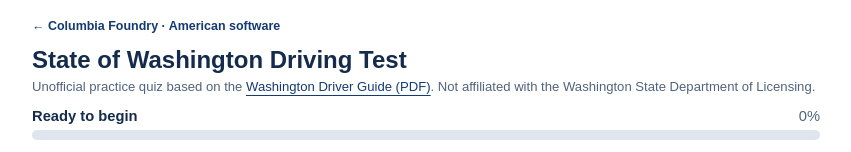
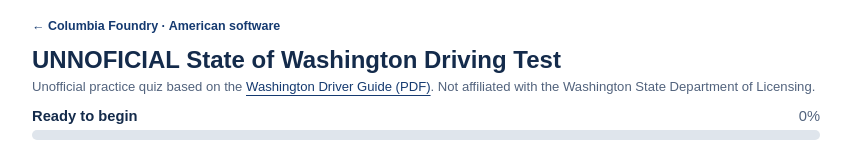
Before and after one commit to gregoftheweb/columbia-foundry-site, a plain HTML site: page quiz/index.html in a window 1280 px wide. Shown: the top 152 px of the page, without its empty margins (214-1065 px from the left). Drawn offline with Linux system fonts and the light colour scheme.

Commit message:
Label driving test as unofficial throughout site

```diff
--- a/quiz/index.html
+++ b/quiz/index.html
@@ -7,8 +7,8 @@
     <link rel="icon" href="/favicon.ico" sizes="any">
     <link rel="apple-touch-icon" href="/apple-touch-icon.png">
     <meta name="theme-color" content="#153a70">
-    <meta name="description" content="Unofficial 5- or 40-question practice quiz based on the Washington Driver Guide.">
-    <title>Washington Driving Practice Test</title>
+    <meta name="description" content="UNNOFICIAL State of Washington Driving Test. A 5- or 40-question practice quiz based on the Washington Driver Guide.">
+    <title>UNNOFICIAL State of Washington Driving Test</title>
     <style>
         :root {
             --bg: #f3f6f9;
@@ -271,7 +271,7 @@
 <body>
     <header>
         <div class="wrap">
-            <a class="quiz-brand" href="../index.html">← Columbia Foundry · American software</a><h1>State of Washington Driving Test</h1>
+            <a class="quiz-brand" href="../index.html">← Columbia Foundry · American software</a><h1>UNNOFICIAL State of Washington Driving Test</h1>
             <p class="disclaimer">Unofficial practice quiz based on the
                 <a href="https://dol.wa.gov/media/pdf/4745/driver-guidepdf/download?inline" rel="noopener"
                     target="_blank">Washington Driver Guide (PDF)</a>. Not affiliated with the
```
Also changed, not shown: products/index.html (+1 -1 lines).
